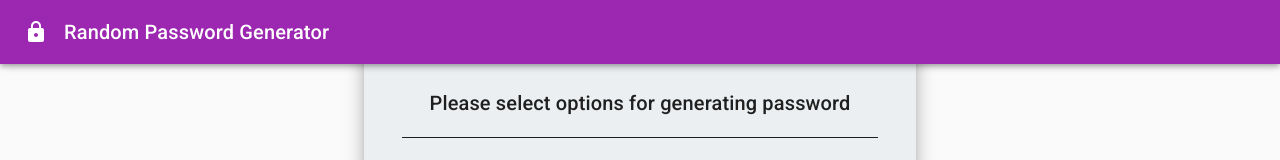
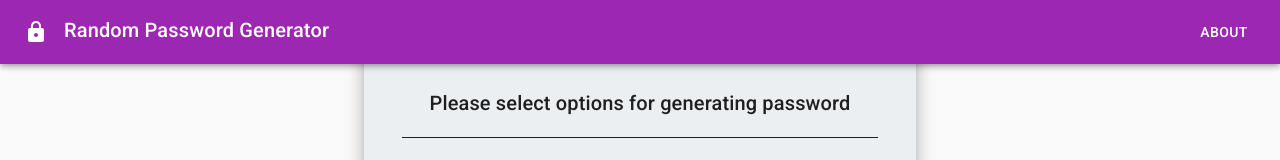
Before and after one commit to szaster/Password-Generator, a React (Create React App) app: page / in a window 1280 px wide. Shown: the top 160 px of the page. Built offline with nearby package versions, Linux system fonts and the light colour scheme.

Commit message:
Navbar elements alignment fix

```diff
--- a/src/App.js
+++ b/src/App.js
@@ -13,7 +13,6 @@ const initialOptions = {
   numbers: true,
   passwordLength: 10,
 };
-
 const initialPassword = generatePassword(initialOptions);
 
 function generatePasswordIndexes(passwordLength, max) {
--- a/src/components/Footer.js
+++ /dev/null
@@ -1 +0,0 @@
-import React from "react";
--- a/src/components/Header.js
+++ b/src/components/Header.js
@@ -1,10 +1,23 @@
 import React from "react";
 import LockIcon from "@material-ui/icons/Lock";
-import { AppBar, Typography, makeStyles, Toolbar } from "@material-ui/core";
+import {
+  AppBar,
+  Typography,
+  makeStyles,
+  Toolbar,
+  Button,
+  Box,
+} from "@material-ui/core";
 
 const useStyles = makeStyles((theme) => ({
+  root: { display: "flex", width: "100%" },
   title: {
     marginLeft: theme.spacing(2),
+  },
+  layout: {
+    display: "flex",
+    flexGrow: 1,
+    justifyContent: "space-between",
   },
 }));
 
@@ -12,14 +25,21 @@ function Header() {
   const classes = useStyles();
 
   return (
+    <Box className={classes.root}>
       <AppBar color="primary" position="fixed">
         <Toolbar>
           <LockIcon />
+          <div className={classes.layout}>
             <Typography className={classes.title} variant="h6" component="h1">
               Random Password Generator
             </Typography>
+            <Button className={classes.about} color="inherit">
+              About
+            </Button>
+          </div>
         </Toolbar>
       </AppBar>
+    </Box>
   );
 }
 
```
Lines whose indentation alone changed are shown as unchanged.
